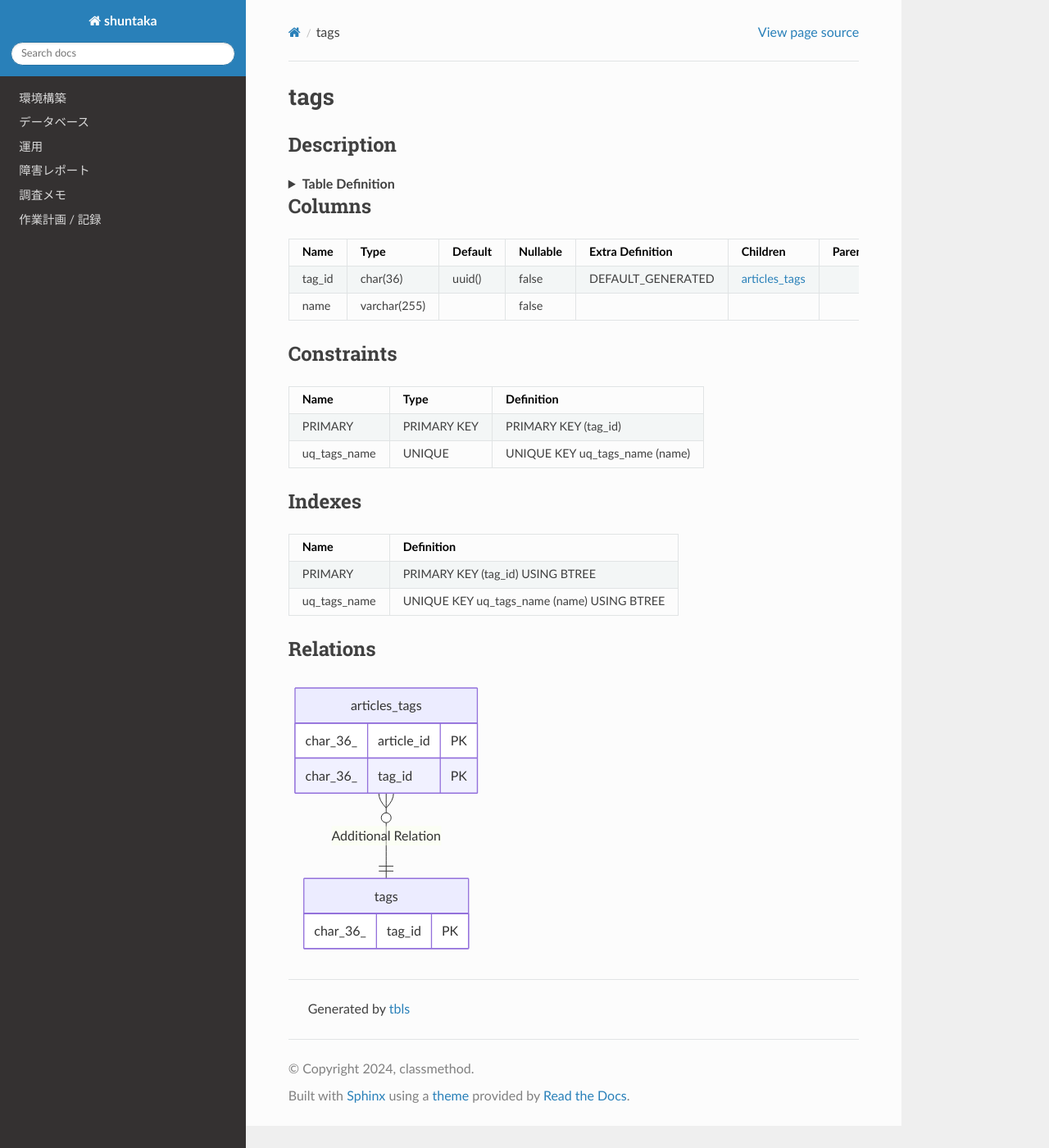
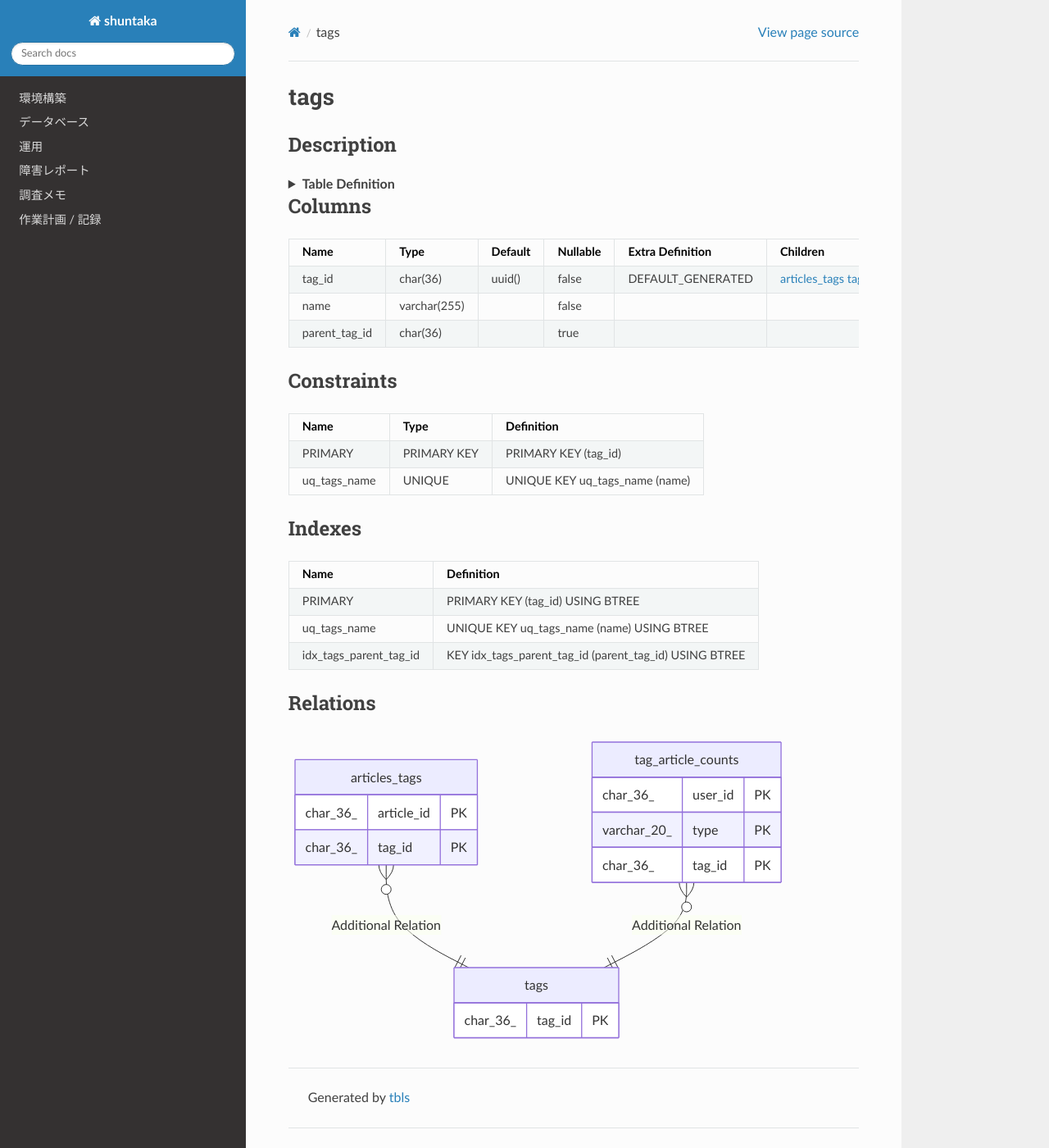
Before and after one commit to shuntaka9576/shuntaka-dev, a Sphinx documentation site: the page built from docs/source/db/tags.md, in a window 1280 px wide and 1400 px high. Shown: the whole window at 82% size. Built offline with Sphinx 7.4.7 and the Read the Docs theme 3.1.0, drawn with Linux system fonts in a browser that asks for light colours; pages that are not in the unit, such as notebooks, are missing from menus.

Commit message:
docs: tag_article_counts と階層タグの DB ドキュメントを更新

````diff
--- a/docs/source/db/tags.md
+++ b/docs/source/db/tags.md
@@ -9,8 +9,10 @@
 CREATE TABLE `tags` (
   `tag_id` char(36) NOT NULL DEFAULT (uuid()),
   `name` varchar(255) NOT NULL,
+  `parent_tag_id` char(36) DEFAULT NULL,
   PRIMARY KEY (`tag_id`) /*T![clustered_index] CLUSTERED */,
-  UNIQUE KEY `uq_tags_name` (`name`)
+  UNIQUE KEY `uq_tags_name` (`name`),
+  KEY `idx_tags_parent_tag_id` (`parent_tag_id`)
 ) ENGINE=InnoDB DEFAULT CHARSET=utf8mb4 COLLATE=utf8mb4_bin
 ```
 
@@ -18,10 +20,11 @@ CREATE TABLE `tags` (
 
 ## Columns
 
-| Name   | Type         | Default | Nullable | Extra Definition  | Children                          | Parents | Comment |
-| ------ | ------------ | ------- | -------- | ----------------- | --------------------------------- | ------- | ------- |
-| tag_id | char(36)     | uuid()  | false    | DEFAULT_GENERATED | [articles_tags](articles_tags.md) |         |         |
-| name   | varchar(255) |         | false    |                   |                                   |         |         |
+| Name          | Type         | Default | Nullable | Extra Definition  | Children                                                                      | Parents | Comment |
+| ------------- | ------------ | ------- | -------- | ----------------- | ----------------------------------------------------------------------------- | ------- | ------- |
+| tag_id        | char(36)     | uuid()  | false    | DEFAULT_GENERATED | [articles_tags](articles_tags.md) [tag_article_counts](tag_article_counts.md) |         |         |
+| name          | varchar(255) |         | false    |                   |                                                                               |         |         |
+| parent_tag_id | char(36)     |         | true     |                   |                                                                               |         |         |
 
 ## Constraints
 
@@ -32,10 +35,11 @@ CREATE TABLE `tags` (
 
 ## Indexes
 
-| Name         | Definition                                 |
-| ------------ | ------------------------------------------ |
-| PRIMARY      | PRIMARY KEY (tag_id) USING BTREE           |
-| uq_tags_name | UNIQUE KEY uq_tags_name (name) USING BTREE |
+| Name                   | Definition                                             |
+| ---------------------- | ------------------------------------------------------ |
+| PRIMARY                | PRIMARY KEY (tag_id) USING BTREE                       |
+| uq_tags_name           | UNIQUE KEY uq_tags_name (name) USING BTREE             |
+| idx_tags_parent_tag_id | KEY idx_tags_parent_tag_id (parent_tag_id) USING BTREE |
 
 ## Relations
 
@@ -43,6 +47,7 @@ CREATE TABLE `tags` (
 erDiagram
 
 "articles_tags" }o--|| "tags" : "Additional Relation"
+"tag_article_counts" }o--|| "tags" : "Additional Relation"
 
 "tags" {
   char_36_ tag_id PK
@@ -51,6 +56,11 @@ erDiagram
   char_36_ article_id PK
   char_36_ tag_id PK
 }
+"tag_article_counts" {
+  char_36_ user_id PK
+  varchar_20_ type PK
+  char_36_ tag_id PK
+}
 ```
 
 ---
````
Also changed, not shown: docs/source/db/README.md (+15 -7 lines), docs/source/db/schema.json (+87 -27 lines), docs/source/db/tag_article_counts.md (added, +64 -0 lines), docs/source/db/users.md (+14 -8 lines).
